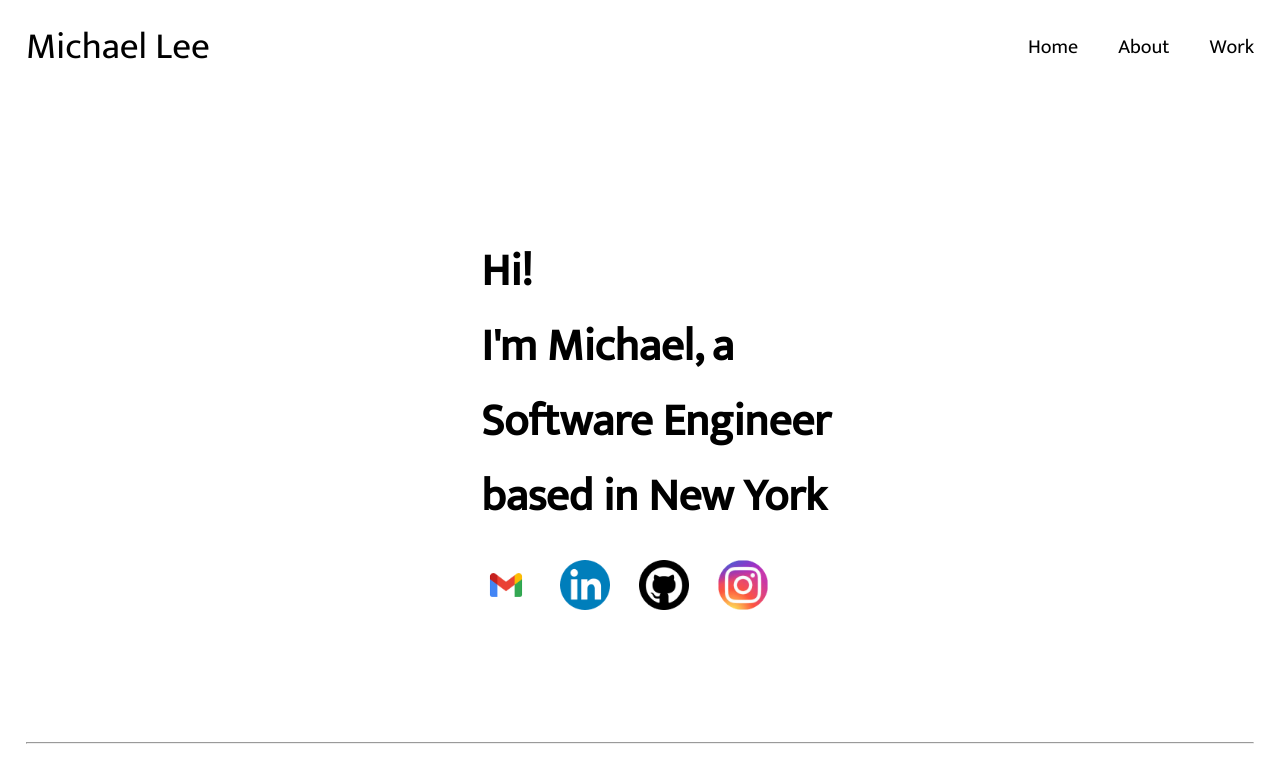
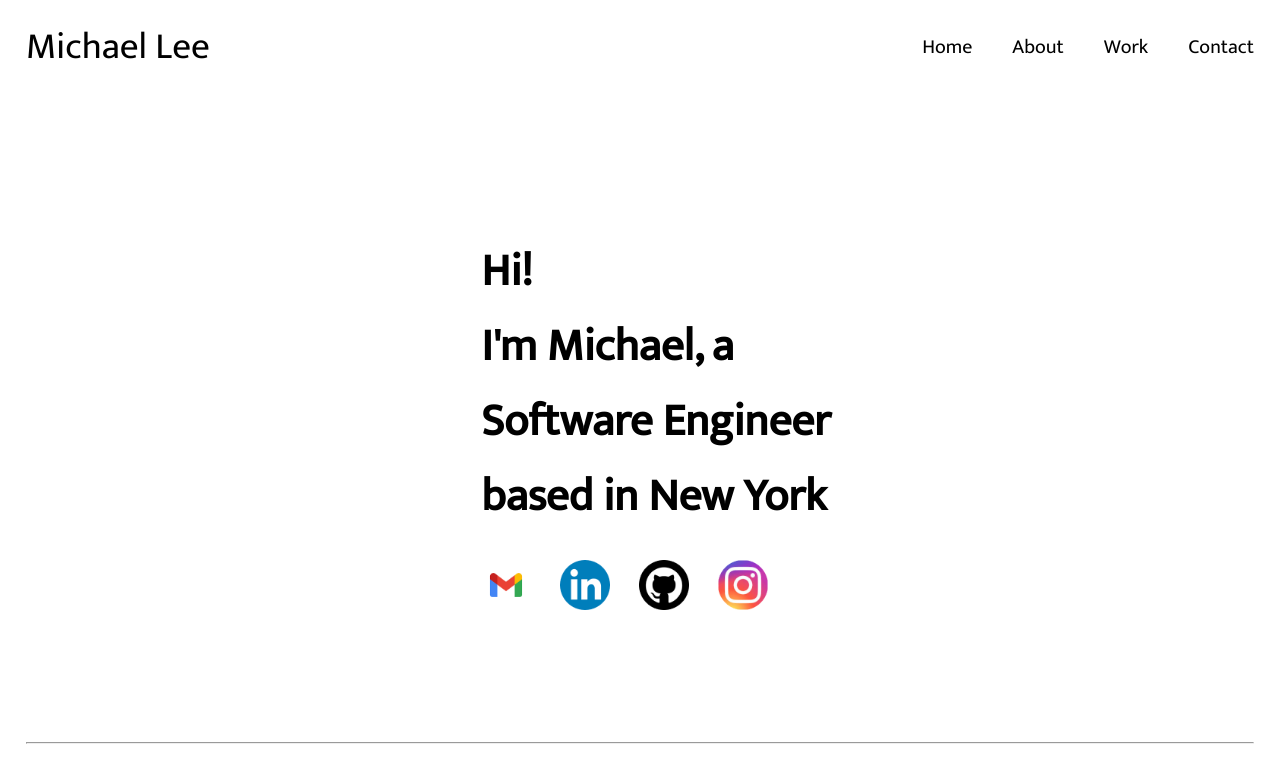
Before and after one commit to mjl776/portfolio-react, a React (Create React App) app: page /#/ in a window 1280 px wide. Shown: the top 770 px of the page. Built offline with nearby package versions, Linux system fonts and the light colour scheme.

Commit message:
finished contact page

```diff
--- a/src/App.tsx
+++ b/src/App.tsx
@@ -5,6 +5,7 @@ import {Route, Routes } from "react-router-dom";
 import HomePage from './HomePage/Homepage';
 import Work from './Work/Work'
 import About from './About/About'
+import Contact from './Contact/Contact';
 const App = () => {
   return (
       <div className = "app">
@@ -13,6 +14,7 @@ const App = () => {
             <Route path="/" element={<HomePage/>}></Route>
             <Route path="work" element={<Work/>}></Route>
             <Route path="about" element={<About/>}></Route>
+            <Route path="contact" element={<Contact/>}></Route>
           </Routes>
       </div>
   );
--- /dev/null
+++ b/src/Contact/Contact.css
@@ -0,0 +1,5 @@
+
+.contact-container {
+    text-align: center;
+    font-size: 30px;
+}
--- /dev/null
+++ b/src/Contact/Contact.tsx
@@ -0,0 +1,16 @@
+import React from 'react'
+import "./Contact.css";
+const Contact = () => {
+    return (
+        <div className = "contact-container">
+            <div>
+                Contact Me at my email!
+            </div>
+            <div>
+                mjl776@nyu.edu
+            </div>
+        </div>
+    );
+}
+
+export default Contact;
--- a/src/NavigationBar/NavBar.tsx
+++ b/src/NavigationBar/NavBar.tsx
@@ -42,6 +42,7 @@ const NavBar = () => {
         { name: "Home", href: "/" },
         { name: "About", href: "/about" },
         { name: "Work", href: "/work" },
+        { name: "Contact", href: "/contact" },
     ];
 
     return (
@@ -79,6 +80,14 @@ const NavBar = () => {
                                     className="nav-link"
                               >
                                 Work
+                             </NavLink>
+                        </li>
+                        <li className = "nav-item">
+                             <NavLink
+                                    to= "/contact"
+                                    className="nav-link"
+                              >
+                                Contact
                              </NavLink>
                         </li>
                     </ul>
```
Also changed, not shown: src/Images/ProjectPhotos/CompilerProjectPhoto.png.
